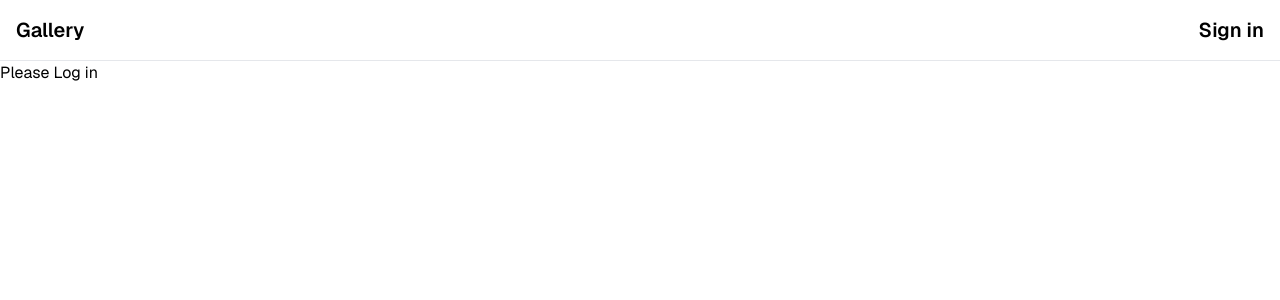
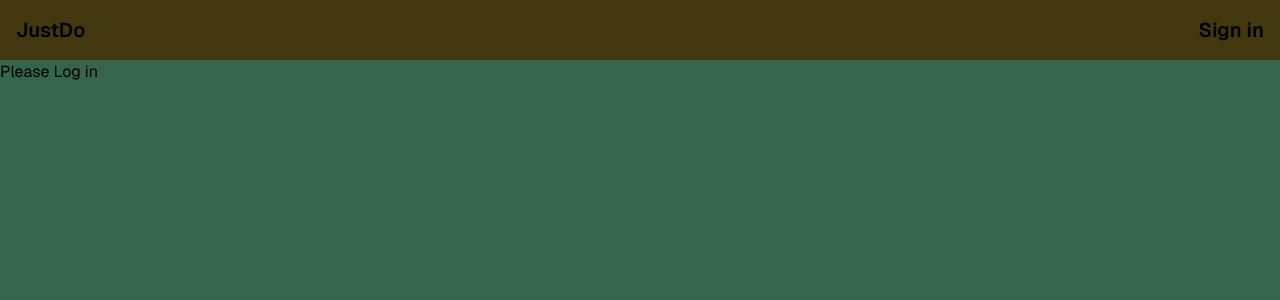
Before and after one commit to RoniGuru/Just-Do, a Next.js app: page /login in a window 1280 px wide. Shown: the top 300 px of the page. Built offline with nearby package versions, Linux system fonts and the light colour scheme; no server answers.

Commit message:
card looking task

```diff
--- a/src/app/_components/HomePageClient.tsx
+++ b/src/app/_components/HomePageClient.tsx
@@ -16,15 +16,16 @@ import { useAuth } from "@clerk/nextjs";
 
 const HomePageClient = () => {
   const dispatch = useAppDispatch();
-  const { userId } = useAuth();
+  const { isSignedIn } = useAuth();
   const router = useRouter();
 
   useEffect(() => {
-    if (!userId) {
-      router.push("/login");
-    } else {
+    console.log(isSignedIn);
+    if (isSignedIn) {
       dispatch(fetchTasks());
       dispatch(fetchSteps());
+    } else {
+      router.push("/login");
     }
   }, []);
 
@@ -34,15 +35,12 @@ const HomePageClient = () => {
 
   return (
     <div>
-      <button onClick={() => console.log(steps)}>steps</button>
-      <div className="wrap flex flex-row gap-4 overflow-hidden p-4">
+      <div className="wrap h-100 flex flex-row gap-4 overflow-hidden p-4">
         {tasks?.map((task) => (
           <div
-            className="max-h-96 w-64 rounded bg-slate-300 p-4 hover:opacity-80"
+            className="h-96 w-64 rounded-lg bg-white p-4 shadow-md hover:opacity-80"
             onClick={() => {
               dispatch(setCurrentTask(task));
-              console.log(task);
-              console.log(tasks);
             }}
             key={task.id}
           >
@@ -61,8 +59,9 @@ const HomePageClient = () => {
           </div>
         ))}
       </div>
-      <CreateTaskForm tasksLength={tasks.length} />
-
+      <div className="m-16 flex justify-center">
+        <CreateTaskForm tasksLength={tasks.length} />
+      </div>
       {currentTask && <Modal task={currentTask} />}
     </div>
   );
--- a/src/app/_components/Modal.tsx
+++ b/src/app/_components/Modal.tsx
@@ -67,7 +67,7 @@ const Modal = ({ task }: props) => {
 
   return (
     <div
-      className="fixed left-0 top-0 flex h-screen w-screen items-center justify-center bg-black/90"
+      className="fixed left-0 top-0 flex h-screen w-screen flex-col items-center justify-center gap-4 bg-black/90"
       onClick={() => dispatch(setCurrentTaskNull())}
     >
       <div
@@ -124,8 +124,10 @@ const Modal = ({ task }: props) => {
             taskId={task.id}
             stepsLength={steps.filter((step) => step.taskId === task.id).length}
           />
-          <DeleteTaskButton id={task.id} />
         </div>
+      </div>
+      <div>
+        <DeleteTaskButton id={task.id} />
       </div>
     </div>
   );
--- a/src/app/_components/topnav.tsx
+++ b/src/app/_components/topnav.tsx
@@ -4,6 +4,7 @@ import { CgDanger } from "react-icons/cg";
 import axios from "axios";
 import { toast } from "sonner";
 import { useRouter } from "next/navigation";
+import { useAuth } from "@clerk/nextjs";
 
 async function deleteUser() {
   try {
@@ -15,9 +16,10 @@ async function deleteUser() {
 
 export function TopNav() {
   const router = useRouter();
+
   return (
-    <nav className="flex w-full items-center justify-between border-b p-4 text-xl font-semibold">
-      <div>Gallery</div>
+    <nav className="navBg flex w-full items-center justify-between p-4 text-xl font-semibold">
+      <div>JustDo</div>
 
       <div className="flex flex-row items-center gap-4">
         <SignedOut>
@@ -38,9 +40,9 @@ export function TopNav() {
                     deleteUser().then(() => {
                       toast.dismiss("deleting");
                       window.location.reload();
+                      window.location.reload();
                       router.push("/login");
                     });
-                  } else {
                   }
                 }}
               />
@@ -48,7 +50,7 @@ export function TopNav() {
                 label="refresh"
                 labelIcon={<CgDanger size={18} className="center" />}
                 onClick={() => {
-                  window.location.reload();
+                  router.push("/login");
                 }}
               />
             </UserButton.MenuItems>
--- a/src/app/layout.tsx
+++ b/src/app/layout.tsx
@@ -26,7 +26,7 @@ export default function RootLayout({
           <StoreProvider>
             <div className="grid h-screen grid-rows-[auto,1fr]">
               <TopNav />
-              <main className="overflow-y-scroll">{children}</main>
+              <main className="background">{children}</main>
             </div>
             <Toaster />
           </StoreProvider>
--- a/src/styles/globals.css
+++ b/src/styles/globals.css
@@ -10,3 +10,11 @@ dialog {
 .cl-userButtonPopoverActionButton__manageAccount {
   display: none;
 }
+
+.background {
+  background-color: #35654d;
+}
+
+.navBg {
+  background-color: #42370f;
+}
```
Also changed, not shown: 1 other file (tests, documents, lock files or other folders).
